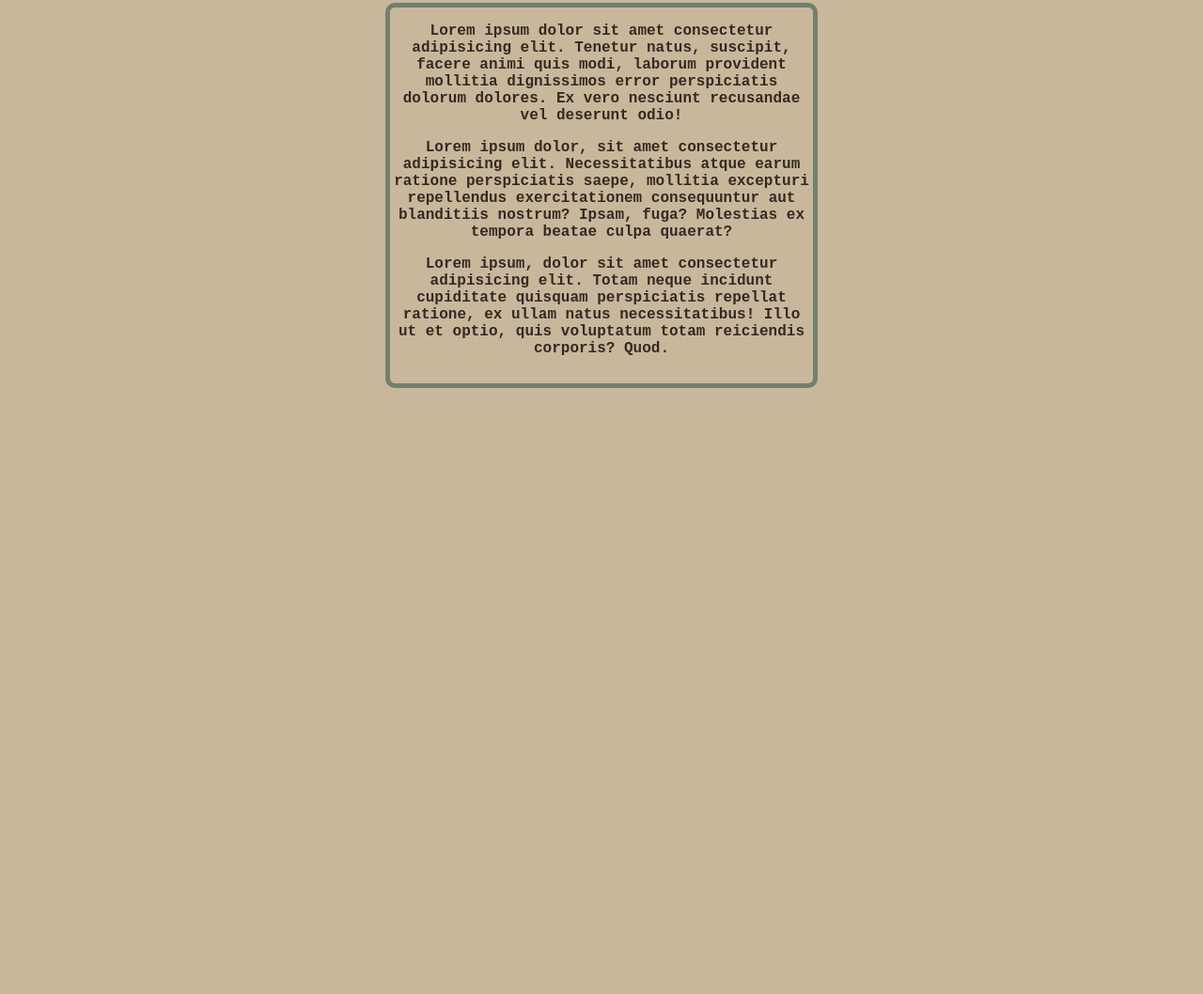
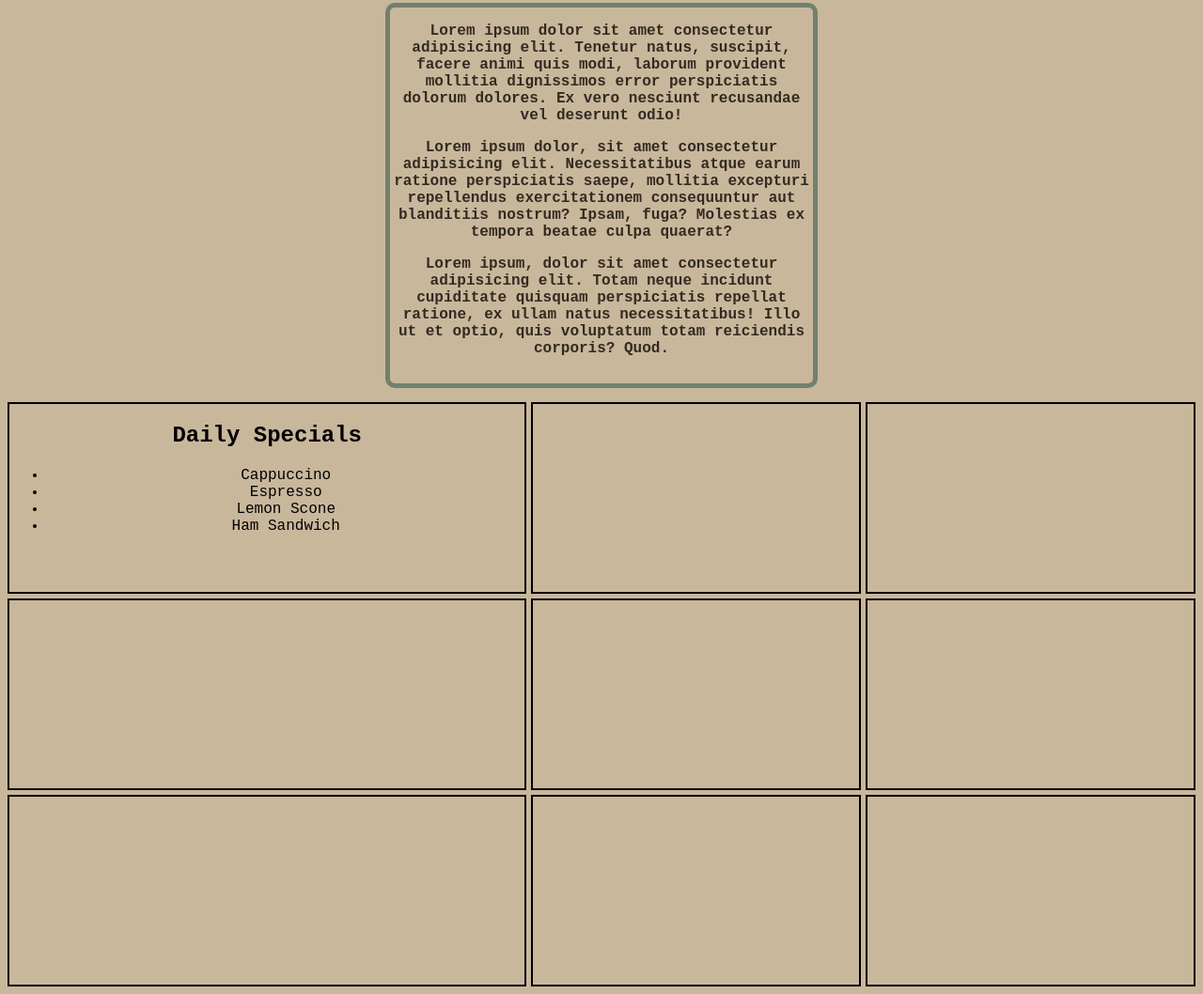
Before and after one commit to auztin410/JavaShop, a plain HTML site: page index.html in a window 1280 px wide. Shown: the part 1047-2105 px from the top of the page at 94% size. Before the commit the page ends 1468 px from the top, so only its background shows below. Drawn offline with nearby package versions, Linux system fonts and the light colour scheme; a web font is replaced by a local one.

Commit message:
Building out some test grid ideas.

```diff
--- a/index.html
+++ b/index.html
@@ -40,6 +40,25 @@
             <p>Lorem ipsum, dolor sit amet consectetur adipisicing elit. Totam neque incidunt cupiditate quisquam perspiciatis repellat ratione, ex ullam natus necessitatibus! Illo ut et optio, quis voluptatum totam reiciendis corporis? Quod.</p>
         </div>
     </section>
+    <section class="grid-box">
+        <div class="box one">
+            <h2>Daily Specials</h2>
+            <ul>
+                <li>Cappuccino</li>
+                <li>Espresso</li>
+                <li>Lemon Scone</li>
+                <li>Ham Sandwich</li>
+            </ul>
+        </div>
+        <div class="box two"></div>
+        <div class="box three"></div>
+        <div class="box four"></div>
+        <div class="box five"></div>
+        <div class="box six"></div>
+        <div class="box seven"></div>
+        <div class="box eight"></div>
+        <div class="box nine"></div>
+    </section>
 
 </body>
 <script src="function.js"></script>
--- a/style.css
+++ b/style.css
@@ -66,3 +66,30 @@ body {
     color: #342A21;
     font-weight: bolder;
 }
+
+/* Grid Box */
+
+.grid-box {
+    margin-top: 15px;
+    display: grid;
+    grid-auto-columns: auto auto auto;
+    grid-gap: 5px;
+}
+
+.box {
+    /* width: 33%; */
+    height: 200px;
+    border: 2px black solid;
+}
+
+.one {
+    grid-area: 1 / 1 / span 1 / span 1;
+}
+
+.two {
+    grid-area: 1 / 2 / span 1 / span 1;
+}
+
+.three {
+    grid-area: 1 / 3 / span 1 / span 1;
+}
```
